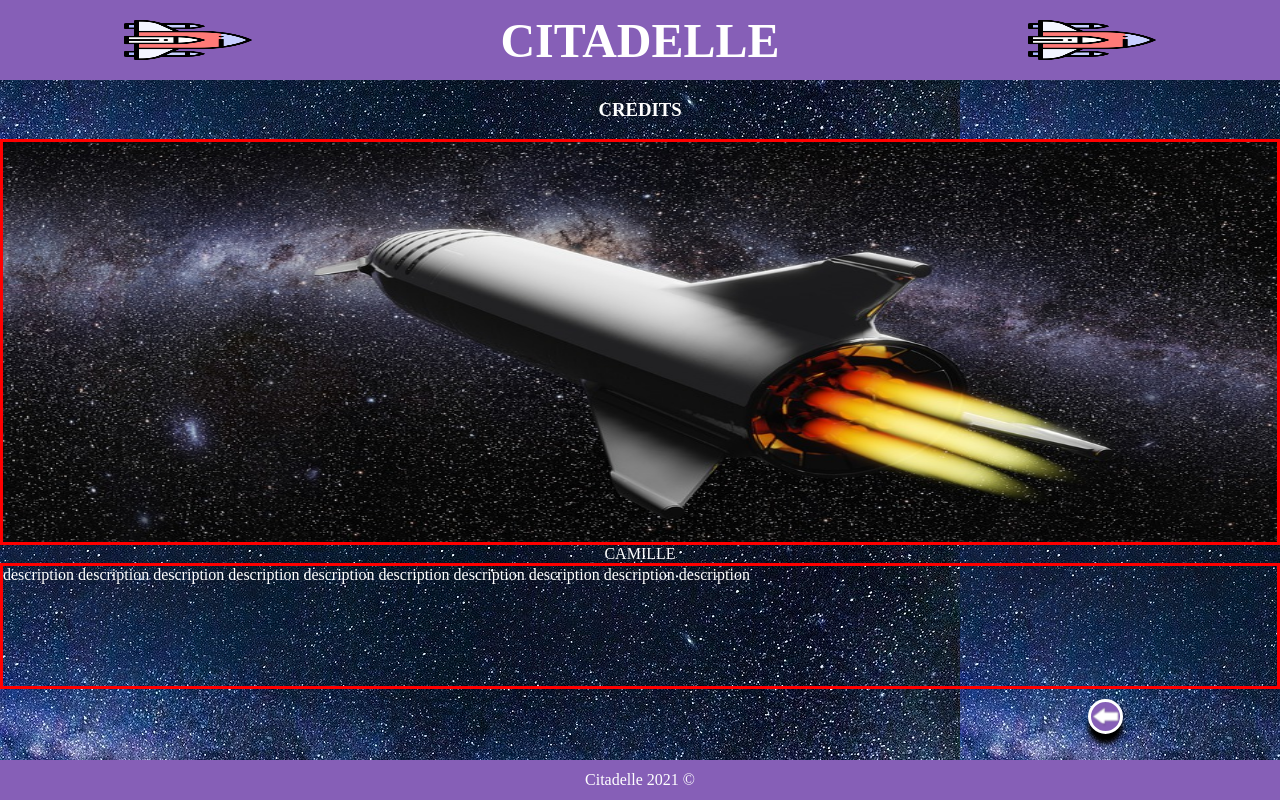
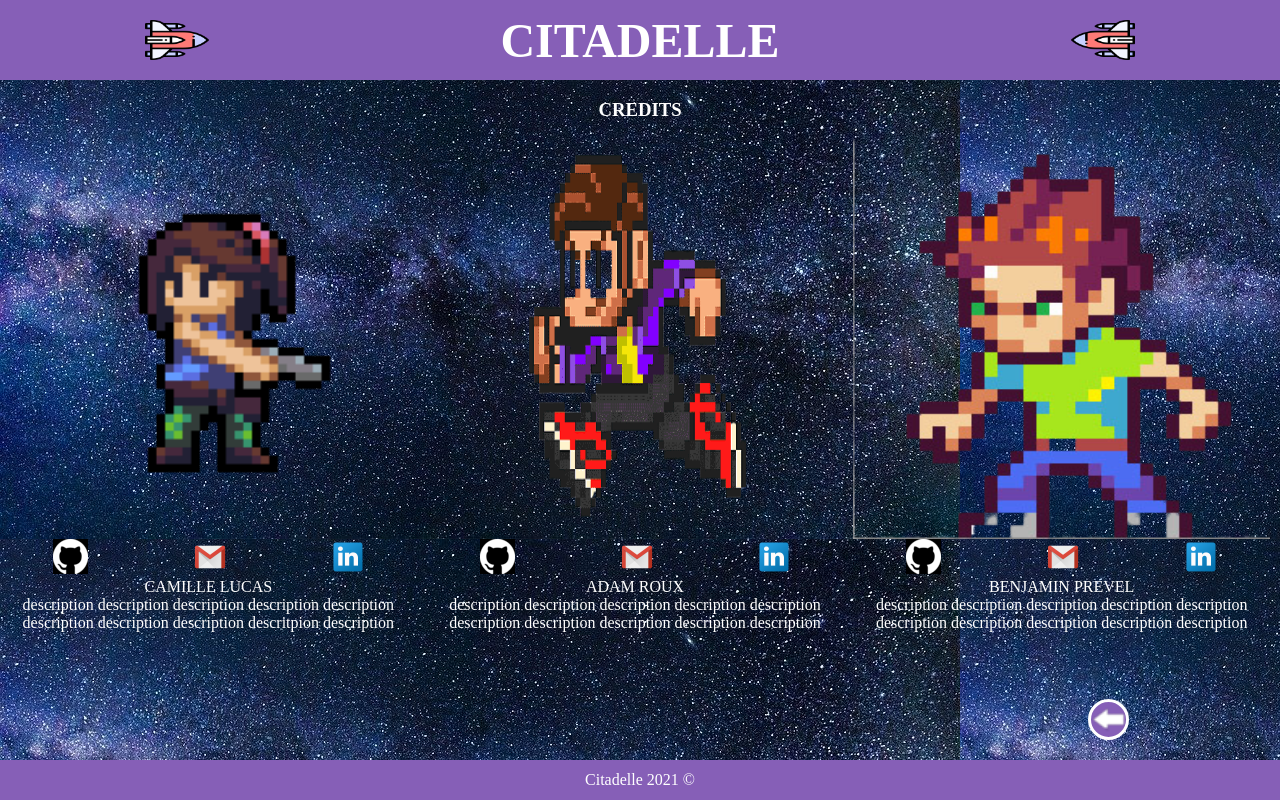
Before and after one commit to AdamRoux/P1-Citadelle, a website: page creditsPage.html in a window 1280 px wide. Drawn offline with Linux system fonts and the light colour scheme; files whose address does not match are found by name.

Commit message:
added contact logos, changed crew photos, added pretierr and eslint and gitignore

```diff
--- a/creditsPage.html
+++ b/creditsPage.html
@@ -1,17 +1,18 @@
 <!DOCTYPE html>
-<html lang="en">
+<html lang="fr">
 <head>
     <meta charset="UTF-8">
     <meta http-equiv="X-UA-Compatible" content="IE=edge">
     <meta name="viewport" content="width=device-width, initial-scale=1.0">
-    <title>Citadelle : Accueil</title>
+    <title>Citadelle : Credits</title>
     <link href="style.css" rel="stylesheet">
+    <link rel="stylesheet" href="mediaQueries.css">
 </head>
 <body>
     <header id="citadelle">
         <img src="img/space-shuttle.png" alt="shuttle" class="h2img">
         <h2 id="title">CITADELLE</h2>
-        <img src="img/space-shuttle.png" alt="shuttle" class="h2img">
+        <img src="img/space-shuttle.png" alt="shuttle" class="h2img" id="backwardShuttle">
     </header>
     <main>
       <div class="creditsTitle">
@@ -21,34 +22,54 @@
         <div class="sliderContainer">
             <div class="item">
                 <div class="photo">
-                    <img src="img/shuttle.jpg" alt="astronaute" class="memberPhoto">
+                    <img src="img/player3.png" alt="astronaute" class="memberPhoto">
                 </div>
-                <div class="memberName">CAMILLE</div>
+                <div class="memberContact">
+                    <a href="https://github.com/arsiasieg/"><img src="img/gitHub.png" alt="GitHub"> </a>
+                    <a href="mailto:cam.lucas89@gmail.com"><img src="img/logoGmail.png" alt="GMAIL"/></a>
+                    <a href="https://www.linkedin.com/in/camille-lucas-web/"><img src="img/logoLinkedin.png" alt="LinkedIn"></a>
+                </div>
+                <div class="memberName">CAMILLE LUCAS</div>
                 <div class="description">description description description description description
-                    description description description description description
+                    description description description descritpion description
                 </div>
             </div>
             <div class="item">
                 <div class="photo">
-                    <img src="img/shuttle.jpg" alt="astronaute" class="memberPhoto">
+                    <img src="img/player2-removebg-preview.png" alt="astronaute" class="memberPhoto">
                 </div>
-                <div class="memberName">ADAM</div>
+                <div class="memberContact">
+                    <a href="https://github.com/AdamRoux/"><img src="img/gitHub.png" alt="GitHub"> </a>
+                    <a href="mailto:roux.adam69@gmail.com"><img src="img/logoGmail.png" alt="GMAIL"/></a>
+                    <a href="https://www.linkedin.com/in/adam-roux-ab8521211/"><img src="img/logoLinkedin.png" alt="LinkedIn"></a>
+                </div>
+                <div class="memberName">ADAM ROUX</div>
                 <div class="description">description description description description description
                     description description description description description</div>
             </div>
             <div class="item">
                 <div class="photo">
-                    <img src="img/shuttle.jpg" alt="astronaute" class="memberPhoto">
+                    <img src="img/player1-removebg-preview.png" alt="astronaute" class="memberPhoto">
                 </div>
-                <div class="memberName">BENJAMIN</div>
+                <div class="memberContact">
+
+                    <a href="https://github.com/BenPrevel"><img src="img/gitHub.png" alt="GitHub"> </a>
+                    <a href="mailto:benjamin.prevel@gmail.com"><img src="img/logoGmail.png" alt="GMAIL"/></a>
+                    <a href="https://www.linkedin.com/in/benjamin-prevel-48125469/"><img src="img/logoLinkedin.png" alt="LinkedIn"></a>
+
+                </div>
+                <div class="memberName">BENJAMIN PREVEL</div>
                 <div class="description">description description description description description
                     description description description description description</div>
             </div>
         </div>
       </div>
-      <button class="returnButton" onclick="window.location.href='https://google.com';">
 
-      </button>
+        <a href="index.html">
+            <img src="img/small-arrow2.png" alt="bouton retour"  class="returnButton"/>
+        </a>
+
+
 
 
     </main>
--- /dev/null
+++ b/mediaQueries.css
@@ -0,0 +1,21 @@
+/* CSS POUR LE DESKTOP */
+
+@media screen and (min-width: 500px) {
+    .horizontalSlider {
+      display: flex;
+      overflow-x:auto;
+    }
+
+
+
+    .sliderContainer {
+      display: flex;
+
+    }
+
+    .h2img {
+      width: 5vw;
+    }
+
+
+  }
--- a/package.json
+++ b/package.json
@@ -1,7 +1,6 @@
 {
   "name": "project-1-citadelle",
   "version": "1.0.0",
-  "description": "",
   "main": "index.js",
   "scripts": {
     "test": "echo \"Error: no test specified\" && exit 1",
@@ -26,5 +25,6 @@
     "eslint-plugin-import": "^2.24.2",
     "eslint-plugin-prettier": "^4.0.0",
     "prettier": "^2.4.1"
-  }
+  },
+  "description": ""
 }
--- a/style.css
+++ b/style.css
@@ -130,36 +130,46 @@ footer {
 
 }
 
-
-
 .photo {
-  border: solid 3px red;
+ /* border: solid 3px red;*/
   height: 50vh;
 
 }
 
 .description {
   white-space: normal;
-  border: solid 3px red;
-  height: 15vh;
-  text-align: justify;
+  /*border: solid 3px red;*/
+  height: 10vh;
+  text-align: center;
+}
+
+.memberContact {
+  display: flex;
+  justify-content: space-around;
+  text-align: center;
+  align-items: center;
 }
 
 .memberName {
+  display: flex;
+  justify-content: center;
   text-align: center;
+  align-items: center;
+
 }
 
 .returnButton {
-
-
   margin-left: 85%;
   width: 35px;
   height: 35px;
   background-color:#865FB7 ;
   border-radius: 50%;
   border: solid 3px white;
-  background-image: url('img/small-arrow2.png');
-  background-size: cover;
+
+
+}
+#backwardShuttle {
+  transform: rotate(180deg);
 }
 
 .memberPhoto {
```
Also changed, not shown: .eslintrc.json (added), img/gitHub.png (added), img/logoGmail.png (added), img/logoLinkedin.png (added), img/player1-removebg-preview.png (added), img/player2-removebg-preview.png (added), img/player3.png (added), 3 other files.
